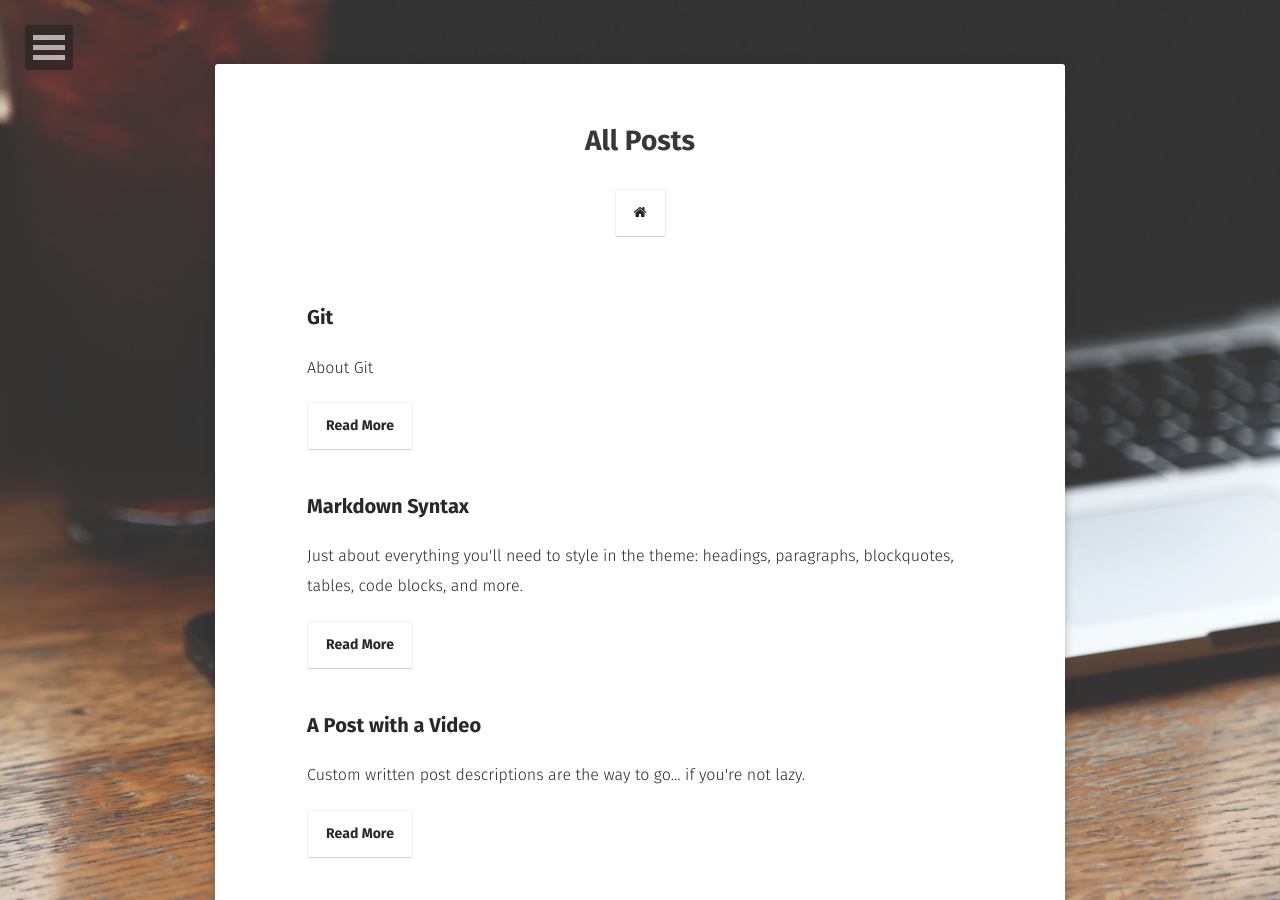
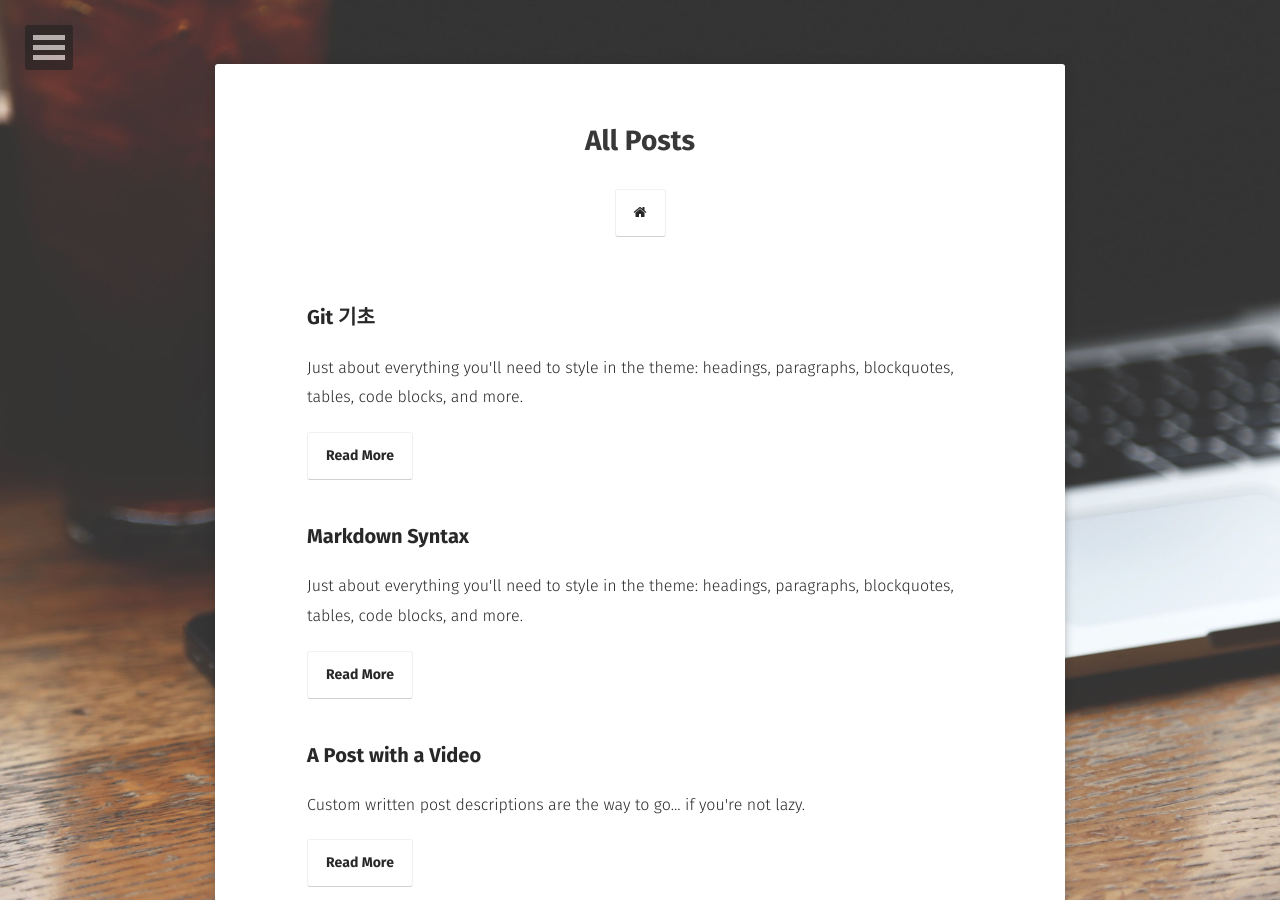
Before and after one commit to limkinam/limkinam.github.io, a Jekyll site: the page built from posts/index.md, in a window 1280 px wide and 900 px high. Built offline with Jekyll 4.4.1, drawn with Linux system fonts in a browser that asks for light colours; some web fonts are replaced; some of the changed lines change nothing that is shown.

Commit message:
Update 2020-06-10-git.md

```diff
--- a/_posts/2020-06-10-git.md
+++ b/_posts/2020-06-10-git.md
@@ -1 +1,112 @@
-About Git
+---
+layout: post
+title:  "Git 기초"
+date:   2020-06-10
+excerpt: "Just about everything you'll need to style in the theme: headings, paragraphs, blockquotes, tables, code blocks, and more."
+tag:
+- markdown
+- syntax
+- sample
+- test
+- jekyll
+comments: true
+---
+
+## HTML Elements
+
+깃에대해서 정리 (명령어 및  등등)
+
+# Heading 1
+
+## Heading 2
+
+### Heading 3
+
+#### Heading 4
+
+##### Heading 5
+
+###### Heading 6
+
+### Body text
+
+Lorem ipsum dolor sit amet, test link adipiscing elit. **This is strong**. Nullam dignissim convallis est. Quisque aliquam.
+
+![Smithsonian Image](https://mmistakes.github.io/minimal-mistakes/images/3953273590_704e3899d5_m.jpg)
+{: .image-right}
+
+*This is emphasized*. Donec faucibus. Nunc iaculis suscipit dui. 53 = 125. Water is H2O. Nam sit amet sem. Aliquam libero nisi, imperdiet at, tincidunt nec, gravida vehicula, nisl. The New York Times (That’s a citation). Underline.Maecenas ornare tortor. Donec sed tellus eget sapien fringilla nonummy. Mauris a ante. Suspendisse quam sem, consequat at, commodo vitae, feugiat in, nunc. Morbi imperdiet augue quis tellus.
+
+HTML and CSS are our tools. Mauris a ante. Suspendisse quam sem, consequat at, commodo vitae, feugiat in, nunc. Morbi imperdiet augue quis tellus. Praesent mattis, massa quis luctus fermentum, turpis mi volutpat justo, eu volutpat enim diam eget metus.
+
+### Blockquotes
+
+> Lorem ipsum dolor sit amet, test link adipiscing elit. Nullam dignissim convallis est. Quisque aliquam.
+
+## List Types
+
+### Ordered Lists
+
+1. Item one
+   1. sub item one
+   2. sub item two
+   3. sub item three
+2. Item two
+
+### Unordered Lists
+
+* Item one
+* Item two
+* Item three
+
+## Tables
+
+| Header1 | Header2 | Header3 |
+|:--------|:-------:|--------:|
+| cell1   | cell2   | cell3   |
+| cell4   | cell5   | cell6   |
+|----
+| cell1   | cell2   | cell3   |
+| cell4   | cell5   | cell6   |
+|=====
+| Foot1   | Foot2   | Foot3
+{: rules="groups"}
+
+## Code Snippets
+
+{% highlight css %}
+#container {
+  float: left;
+  margin: 0 -240px 0 0;
+  width: 100%;
+}
+{% endhighlight %}
+
+## Buttons
+
+Make any link standout more when applying the `.btn` class.
+
+{% highlight html %}
+<a href="#" class="btn btn-success">Success Button</a>
+{% endhighlight %}
+
+<div markdown="0"><a href="#" class="btn">Primary Button</a></div>
+<div markdown="0"><a href="#" class="btn btn-success">Success Button</a></div>
+<div markdown="0"><a href="#" class="btn btn-warning">Warning Button</a></div>
+<div markdown="0"><a href="#" class="btn btn-danger">Danger Button</a></div>
+<div markdown="0"><a href="#" class="btn btn-info">Info Button</a></div>
+
+## KBD
+
+You can also use `<kbd>` tag for keyboard buttons.
+
+{% highlight html %}
+<kbd>W</kbd><kbd>A</kbd><kbd>S</kbd><kbd>D</kbd>
+{% endhighlight %}
+
+Press <kbd>W</kbd><kbd>A</kbd><kbd>S</kbd><kbd>D</kbd> to move your car. **Midtown Maddness!!**
+
+## Notices
+
+**Watch out!** You can also add notices by appending `{: .notice}` to a paragraph.
+{: .notice}
```
